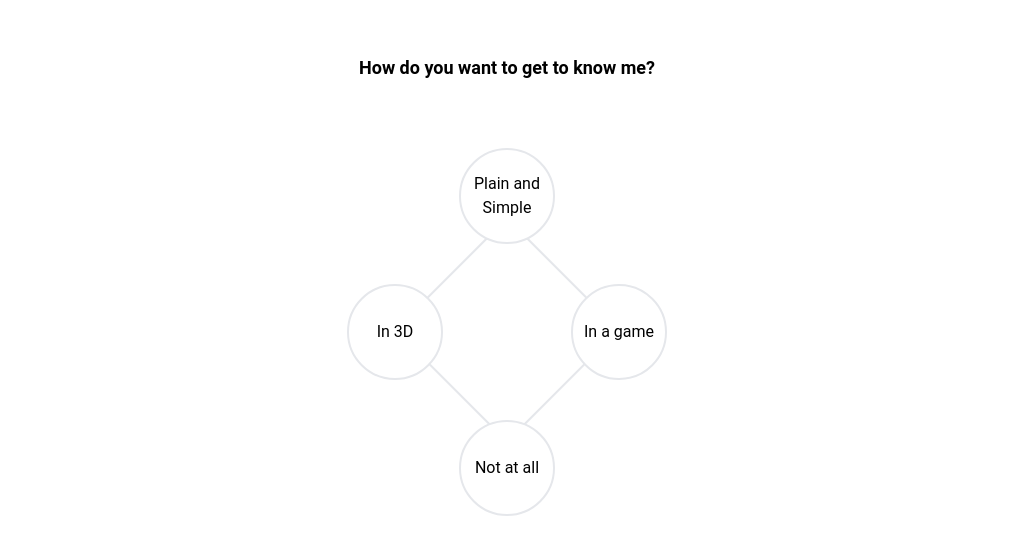
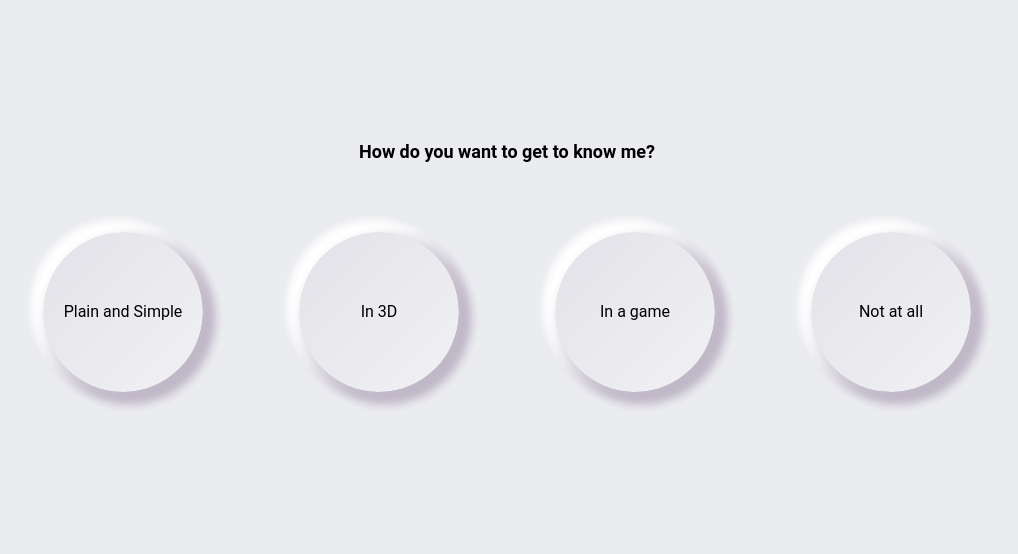
Before and after one commit to mischulz14/portfolio-new, a Next.js app: page / in a window 1280 px wide. Shown: the part 118-672 px from the top of the page, without its empty margins (133-1151 px from the left). Built offline with nearby package versions, Linux system fonts and the light colour scheme.

Commit message:
Add neumorphic ripples

```diff
--- a/components/atoms/ButtonRounded.tsx
+++ b/components/atoms/ButtonRounded.tsx
@@ -10,10 +10,11 @@ export default function ButtonRounded({
   additionalStyles,
 }: ButtonRoundedProps) {
   return (
-    <button
-      className={`${additionalStyles} w-24 h-24 rounded-full bg-white border-2 `}
-    >
-      {children}
+    <button className={`activate-ripple relative ${additionalStyles}`}>
+      <div className='top'>{children}</div>
+      <div className='ripple' id='i1'></div>
+      <div className='ripple' id='i2'></div>
+      <div className='ripple' id='i3'></div>
     </button>
   );
 }
--- a/pages/index.tsx
+++ b/pages/index.tsx
@@ -14,25 +14,21 @@ export default function Home() {
       <Head>
         <meta></meta>
       </Head>
-      <div className='h-[100vh] w-[100vw] gap-10 flex items-center justify-center flex-col relative'>
+      <div className='h-[100vh] w-[100vw] flex items-center justify-center flex-col'>
         <UpAndDownHover>
           <h1 className='mb-8 font-bold text-lg'>
             How do you want to get to know me?
           </h1>
         </UpAndDownHover>
-        <div className='absolute h-40 w-40  translate-y-12 z-[-1] border-2 rotate-45' />
-        <div>
+
+        <div className='flex gap-24 p-10'>
           <Link href={'/book-portfolio'}>
             <ButtonRounded>Plain and Simple</ButtonRounded>
           </Link>
-        </div>
-        <div className='flex gap-32'>
           <ButtonRounded>In 3D</ButtonRounded>
           <Link href={'/game'}>
             <ButtonRounded>In a game</ButtonRounded>
           </Link>
-        </div>
-        <div>
           <ButtonRounded>Not at all</ButtonRounded>
         </div>
       </div>
--- a/styles/globals.css
+++ b/styles/globals.css
@@ -6,6 +6,14 @@
   .clip-triangle {
     clip-path: polygon(50% 0%, 0% 100%, 100% 100%);
   }
+}
+
+:root {
+  --bg-color: 235, 236, 240;
+
+  --shadow-color: 192, 184, 200;
+
+  --secondary-shadow-color: 255, 255, 255;
 }
 
 * {
@@ -19,6 +27,7 @@ body {
   margin: 0;
   padding: 0;
   font-family: 'Roboto', sans-serif;
+  background-color: rgb(var(--bg-color));
 }
 
 /* Page flip is here because tailwind doesn't support rotate-y */
@@ -76,3 +85,94 @@ body {
   box-shadow: 0px -1px 0px 0px #000, 0px -3px 0px 0px #fff,
     0px -5px 0px 0px #000;
 }
+
+.link {
+  border-radius: 150px;
+  background: #e0e0e0;
+  box-shadow: 16px 16px 32px #bebebe, -16px -16px 32px #ffffff;
+}
+
+/* RIPPLE animation */
+
+.ripple,
+.top {
+  aspect-ratio: 1;
+  width: 10rem;
+  height: 10rem;
+  border-radius: 50%;
+  box-shadow: 0.4rem 0.4rem 0.8rem rgb(var(--shadow-color)),
+    -0.4rem -0.4rem 0.8rem rgb(var(--secondary-shadow-color));
+}
+
+.ripple {
+  position: absolute;
+  top: 0;
+}
+
+.top {
+  z-index: 4;
+  background-color: rgb(var(--bg-color));
+  background-image: linear-gradient(
+    -45deg,
+    rgb(var(--secondary-shadow-color), 0.3),
+    rgb(var(--shadow-color), 0.2)
+  );
+  cursor: pointer;
+  transition: box-shadow 200ms;
+  display: grid;
+  place-items: center;
+}
+
+.top:hover {
+  box-shadow: 0.8rem 0.8rem 1rem rgb(var(--shadow-color)),
+    -0.8rem -0.8rem 1rem rgb(var(--secondary-shadow-color));
+}
+
+.activate-ripple:hover > .ripple {
+  animation: ripple 3s linear infinite;
+}
+
+/* .top:hover p {
+  font-size: 1.1rem;
+} */
+
+/* .top:active {
+  box-shadow: inset 0.1rem 0.1rem 0.1rem rgb(var(--shadow-color)),
+    inset -0.1rem -0.1rem 0.1rem rgb(var(--secondary-shadow-color)),
+    0.4rem 0.4rem 0.8rem rgb(var(--shadow-color)),
+    -0.4rem -0.4rem 0.8rem rgb(var(--secondary-shadow-color));
+} */
+
+.paused {
+  animation-play-state: paused !important;
+}
+
+#i1 {
+  z-index: 3;
+}
+
+#i2 {
+  animation-delay: 2s;
+  z-index: 2;
+}
+
+#i3 {
+  animation-delay: 1s;
+  z-index: 1;
+}
+
+@keyframes ripple {
+  0% {
+    transform: scale(1);
+    opacity: 1;
+  }
+
+  50% {
+    opacity: 1;
+  }
+
+  100% {
+    transform: scale(2);
+    opacity: 0;
+  }
+}
```
